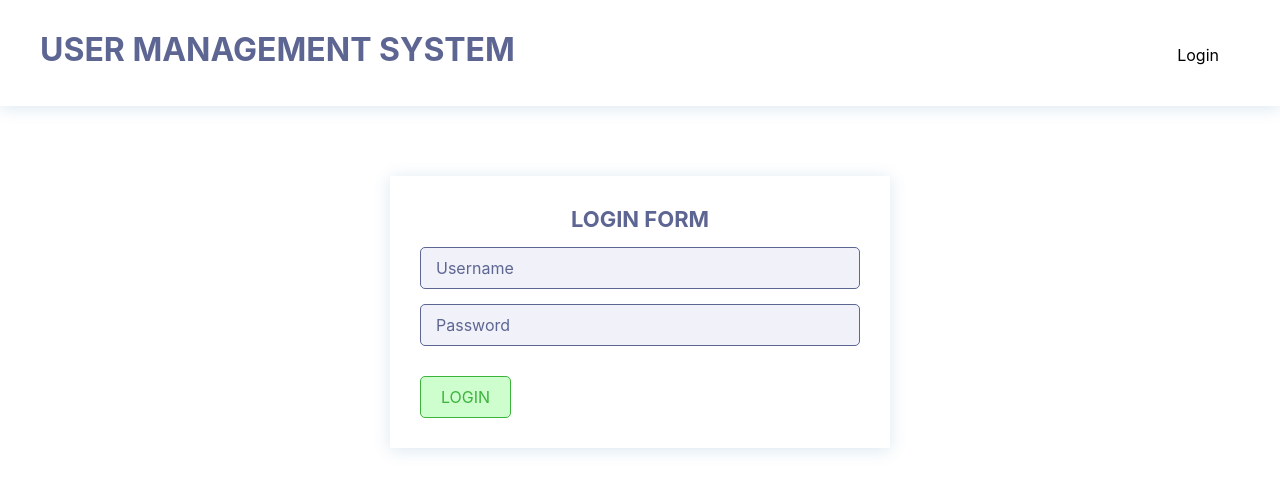
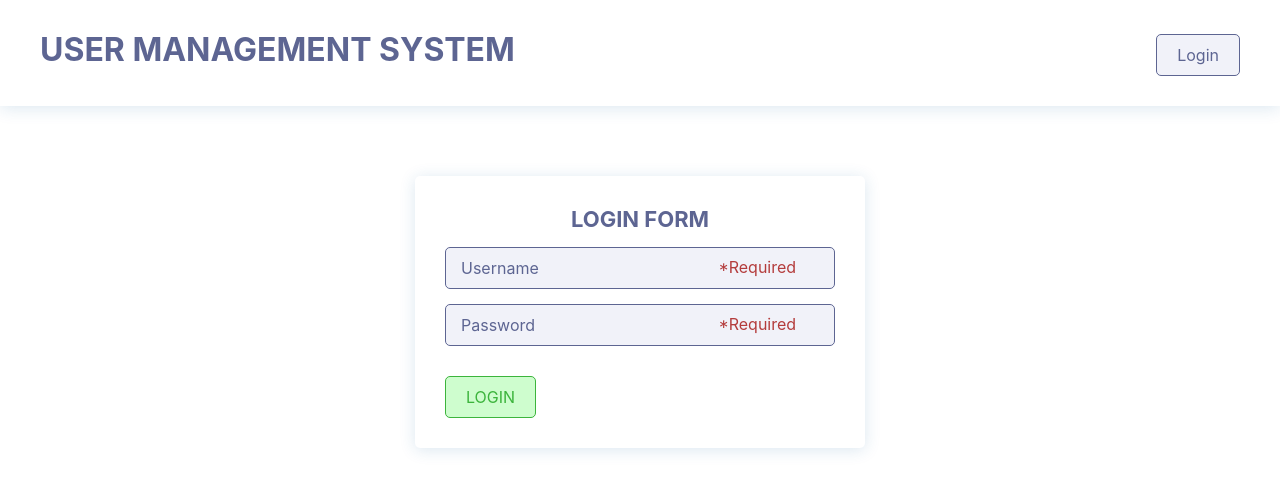
Before and after one commit to DariaRusovich/User-Management-System, a React (Create React App) app: page /login in a window 1280 px wide. Shown: the top 492 px of the page. Built offline with nearby package versions, Linux system fonts and the light colour scheme.

Commit message:
added-styles-to-employee-to-error-page-not-found-page-input-validation

```diff
--- a/src/components/Employee.jsx
+++ b/src/components/Employee.jsx
@@ -16,10 +16,16 @@ export default class Employee extends Component {
           loading="lazy"
           alt="Avatar"
         />
-        <h2 className="item__title">{username}</h2>
-        <h3 className="item__title__secondary">{first_name}</h3>
-        <h3 className="item__title__secondary">{last_name}</h3>
-        <p className="item__email">{email}</p>
+        <div className='item-wrapper'>
+          <div className='item-title__wrapper'>
+          <h2 className="item__title">{first_name}</h2>
+          <h2 className="item__title">{last_name}</h2>
+          </div>
+          <h3 className="item__title__secondary">{username}</h3>
+        </div>
+        <a href={`mailto:${email}`} className="item__email">
+          {email}
+        </a>
         <span className="item__date">{dateFormat(created_at)}</span>
         <div className="btns-group">
           <button className="btn btn-primary">Edit</button>
--- a/src/components/EmployeesList.jsx
+++ b/src/components/EmployeesList.jsx
@@ -45,7 +45,7 @@ class EmployeesList extends Component {
             {
               <h2 className="title-secondary">
                 {employees.length} employees in the{' '}
-                <Link to="/" className="title">
+                <Link to="/" className='title'>
                   {' '}
                   {department}
                 </Link>{' '}
--- a/src/components/Error.jsx
+++ b/src/components/Error.jsx
@@ -1,13 +1,24 @@
 import React, { Component } from 'react';
-
+import error from '../img/error.jpg';
+import '../styles/Error.css';
 
 export default class Error extends Component {
   render() {
     return (
-      <div className="container">
-        <div className="error">
-          <h1 className="primary-title">Server Error</h1>
-          <h2 className="secondary-title">Ooops... Something went wrong</h2>
+      <div className="section">
+        <div className="container error">
+          <h1 className="error-title">Server Error</h1>
+          <h2 className="error-title__secondary">
+            Ooops... Something went wrong. Please try again later
+          </h2>
+          <img
+            className="error-img"
+            width="1"
+            height="1"
+            loading="lazy"
+            src={error}
+            alt="Not Working"
+          />
         </div>
       </div>
     );
--- a/src/components/Header.jsx
+++ b/src/components/Header.jsx
@@ -10,7 +10,7 @@ export default class Header extends Component {
           <h1 className="header-title title">
             <Link to="/">User management system</Link>
           </h1>
-          <button className="btn primary-btn">
+          <button className="btn btn-primary">
             <Link to="/login">Login</Link>
           </button>
         </div>
--- a/src/components/LoginForm.jsx
+++ b/src/components/LoginForm.jsx
@@ -16,18 +16,24 @@ export default class LoginForm extends Component {
           <form className="login-form" onSubmit={this.handleSubmit}>
             <fieldset className="title">
               <legend>Login form</legend>
+              <div className="input-wrapper">
                 <input
                   type="text"
                   name="username"
                   placeholder="Username"
                   required
                 />
+                <div className="validation">*Required</div>
+              </div>
+              <div className="input-wrapper">
               <input
                 type="password"
                 name="password"
                 placeholder="Password"
                 required
               />
+              <div className="validation">*Required</div>
+              </div>
               <button type="submit" className="btn btn-success">
                 Login
               </button>
--- a/src/components/NotFound.jsx
+++ b/src/components/NotFound.jsx
@@ -1,17 +1,25 @@
 import React, { Component } from 'react';
 import { Link } from 'react-router-dom';
 import wat from '../img/wat.jpg';
+import '../styles/NotFound.css';
 
 export default class NotFound extends Component {
   render() {
     return (
       <>
-        <section>
-          <div className="container">
-            <h1>
+        <section className="section">
+          <div className="container item-wrapper">
+            <h1 className="item-title">
               404 Sorry, page not found:( <Link to="/">Go back</Link>
             </h1>
-            <img src={wat} alt="Not Found" />
+            <img
+              className="item-img"
+              width="1"
+              height="1"
+              loading="lazy"
+              src={wat}
+              alt="Not Found"
+            />
           </div>
         </section>
       </>
--- a/src/index.css
+++ b/src/index.css
@@ -33,6 +33,8 @@ body {
     sans-serif;
   -webkit-font-smoothing: antialiased;
   -moz-osx-font-smoothing: grayscale;
+  color: var(--primary-color);
+  font-size: 16px;
 }
 :root {
   --box-shadow: 0px 2px 16px rgba(32, 108, 164, 0.16);
@@ -42,10 +44,20 @@ body {
   --danger-color: hsl(0, 50%, 47%);
   --success-bg: hsl(120, 91%, 90%);
   --success-color: hsl(120, 50%, 47%);
+  --primary-color-hover: hsl(231, 22%, 57%);
+  --accent-color: hsl(230, 23%, 26%);
 }
 code {
   font-family: source-code-pro, Menlo, Monaco, Consolas, 'Courier New',
     monospace;
+}
+.container {
+  width: 100%;
+  max-width: 1200px;
+  margin: 0 auto;
+}
+.section {
+  padding: 70px 0;
 }
 .btns-group {
   display: flex;
@@ -63,7 +75,6 @@ code {
 }
 .btn-primary {
   background-color: var(--primary-bg);
-  color: var(--primary-color);
   border: 1px solid var(--primary-color);
 }
 .btn-danger {
@@ -94,18 +105,13 @@ code {
   border-radius: 50%;
   border: 1px solid var(--primary-color);
 }
-.container {
-  width: 100%;
-  max-width: 1200px;
-  margin: 0 auto;
-}
+
 .title {
-  color: var(--primary-color);
   text-transform: uppercase;
 }
-.title-secondary{
-  color: var(--primary-color);
+.title a:hover, .title-secondary a:hover{
+  color: var(--primary-color-hover);
 }
-.section {
-  padding: 70px 0;
+.item__date{
+  color: var(--accent-color);
 }
--- a/src/styles/Department.css
+++ b/src/styles/Department.css
@@ -16,4 +16,5 @@
 .department-item__description {
   width: 320px;
   text-align: center;
+  color: var(--accent-color);
 }
--- a/src/styles/Employee.css
+++ b/src/styles/Employee.css
@@ -1,6 +1,27 @@
-.employee-item{
-    padding: 50px 0;
-    display: flex;
-    justify-content: space-between;
-    align-items: center;
+.employee-item {
+  padding: 50px 0;
+  display: flex;
+  justify-content: space-between;
+  align-items: center;
 }
+.item__email {
+  font-weight: 600;
+}
+.item__email:hover {
+  text-decoration: underline;
+}
+.item-title__wrapper {
+  display: flex;
+  align-items: baseline;
+  justify-content: center;
+}
+.item-title__wrapper .item__title:not(:first-child) {
+  margin-left: 10px;
+}
+.item__title{
+    font-size: 20px;
+    color: var(--accent-color);
+}
+.item__title__secondary{
+    margin-top: 10px;
+}
--- /dev/null
+++ b/src/styles/Error.css
@@ -0,0 +1,14 @@
+.error{
+    display: flex;
+    flex-direction: column;
+    align-items: center;
+    justify-content: center;
+  }
+  .error-img{
+    width: 420px;
+    height: auto;
+    margin-top: 20px;
+  }
+  .error-title__secondary{
+      color: var(--accent-color);
+  }
--- a/src/styles/LoginForm.css
+++ b/src/styles/LoginForm.css
@@ -8,11 +8,14 @@
   display: flex;
   flex-direction: column;
   align-items: flex-start;
-  width: 500px;
+  width: 450px;
   box-shadow: var(--box-shadow);
+  border-radius: 5px;
 }
-
-.login-form legend{
+.login-form fieldset{
+  width: 100%;
+}
+.login-form legend {
   font-size: 22px;
   font-weight: 700;
   text-align: center;
@@ -23,19 +26,39 @@
   background-color: var(--primary-bg);
   border-radius: 5px;
   width: 100%;
-
 }
-.login-form input:focus{
+.login-form input:focus {
   border: 2px solid var(--primary-color);
   outline: 0;
 }
-.login-form input::placeholder{
+.login-form input::placeholder {
   color: var(--primary-color);
 }
-.login-form input:not(:first-child) {
+.login-form input {
   margin-top: 15px;
 }
 .login-form .btn {
   margin-top: 30px;
   text-transform: uppercase;
 }
+.input-wrapper {
+  position: relative;
+  overflow: hidden;
+}
+.validation {
+  position: absolute;
+  top: 50%;
+  right: 0;
+  transform: translate(0, -20%);
+  text-transform: none;
+  opacity: 0;
+  color: var(--danger-color);
+  transition: all 0.35s;
+}
+/* .input-wrapper input:invalid {
+  border-color: var(--danger-color);
+} */
+.input-wrapper input:invalid ~ .validation {
+  opacity: 1;
+  transform: translate(-50%, -20%);
+}
--- /dev/null
+++ b/src/styles/NotFound.css
@@ -0,0 +1,23 @@
+.item-wrapper{
+    display: flex;
+    flex-direction: column;
+    align-items: center;
+}
+.item-img{
+    width: 420px;
+    height: auto;
+    margin-top: 20px;
+}
+.item-title {
+    display: flex;
+    flex-direction: column;
+    align-items: center;
+    color: var(--accent-color);
+}
+.item-title a{
+    color: var(--primary-color);
+    margin-top: 10px;
+}
+.item-title a:hover{
+    color: var(--primary-color-hover);
+}
```
Also changed, not shown: src/img/error.jpg (added). Lines whose indentation alone changed are shown as unchanged.
